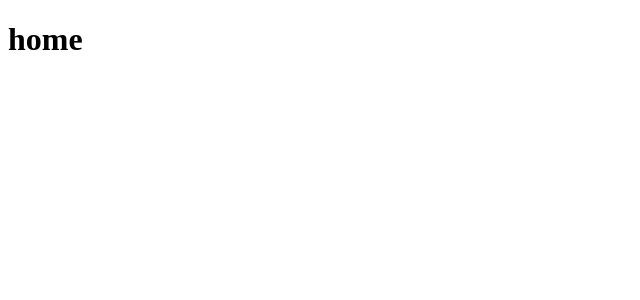
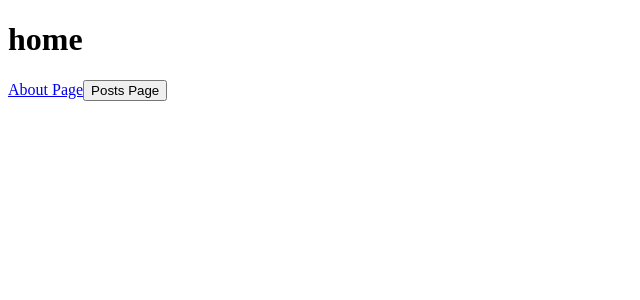
Before and after one commit to RasoulMadani/NuxtJs-VueJs-sandbox, a Nuxt app: page / in a window 1280 px wide. Shown: the top 300 px of the page, without its empty margins (0-640 px from the left). Built offline with nearby package versions, Linux system fonts and the light colour scheme.

Commit message:
پیمایش بین صفحات

```diff
--- a/pages/about.vue
+++ b/pages/about.vue
@@ -4,6 +4,7 @@
 
 <template>
 <div>about</div>
+  <NuxtLink to="/">About Page</NuxtLink>
 </template>
 
 <style scoped>
--- a/pages/index.vue
+++ b/pages/index.vue
@@ -1,9 +1,13 @@
 <script setup lang="ts">
-
+function goToPosts(){
+  return navigateTo('/posts');
+}
 </script>
 
 <template>
 <h1>home</h1>
+  <NuxtLink to="/about">About Page</NuxtLink>
+  <button @click="goToPosts">Posts Page</button>
 </template>
 
 <style scoped>
```
